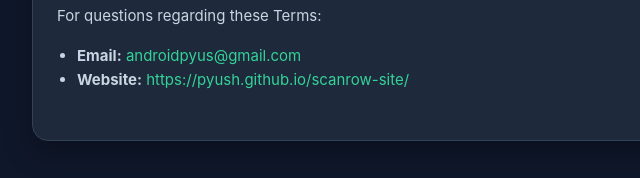
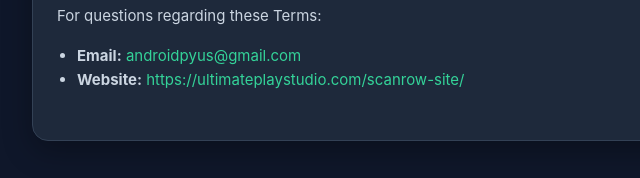
Before and after one commit to Pyush/scanrow-site, a plain HTML site: page terms/index.html in a window 1280 px wide. Shown: the part 2594-2772 px from the top of the page, 183-823 px from the left. Drawn offline with Linux system fonts and the light colour scheme.

Commit message:
Move links to ultimateplaystudio.com
pyush.github.io now redirects to ultimateplaystudio.com. "More apps" disclosures name both, since installed app versions still request the old address.

Co-Authored-By: Claude Opus 5.5 <noreply@anthropic.com>

```diff
--- a/terms/index.html
+++ b/terms/index.html
@@ -93,7 +93,7 @@
     </div>
     <p>Please read these Terms of Service ("Terms") and End User License Agreement carefully before using the <strong>Scanrow</strong> mobile application ("App").</p>
     <h2>1. Acceptance of Terms</h2>
-    <p>By downloading, installing, accessing, or using Scanrow, you agree to be bound by these Terms and our <a href="https://pyush.github.io/scanrow-site/privacy/">Privacy Policy</a>. If you do not agree to these Terms, do not use the App.</p>
+    <p>By downloading, installing, accessing, or using Scanrow, you agree to be bound by these Terms and our <a href="https://ultimateplaystudio.com/scanrow-site/privacy/">Privacy Policy</a>. If you do not agree to these Terms, do not use the App.</p>
     <h2>2. License Grant</h2>
     <p>Subject to these Terms, Scanrow grants you a limited, non-exclusive, non-transferable, revocable license to download, install, and use the App for personal or commercial document management on any compatible mobile device that you own or control.</p>
     <h2>3. Subscriptions &amp; Billing Terms</h2>
@@ -153,7 +153,7 @@
     <p>For questions regarding these Terms:</p>
     <ul>
     <li><strong>Email:</strong> <a href="mailto:androidpyus@gmail.com">androidpyus@gmail.com</a></li>
-    <li><strong>Website:</strong> <a href="https://pyush.github.io/scanrow-site/">https://pyush.github.io/scanrow-site/</a></li>
+    <li><strong>Website:</strong> <a href="https://ultimateplaystudio.com/scanrow-site/">https://ultimateplaystudio.com/scanrow-site/</a></li>
     </ul>
   </div>
 </body>
```
